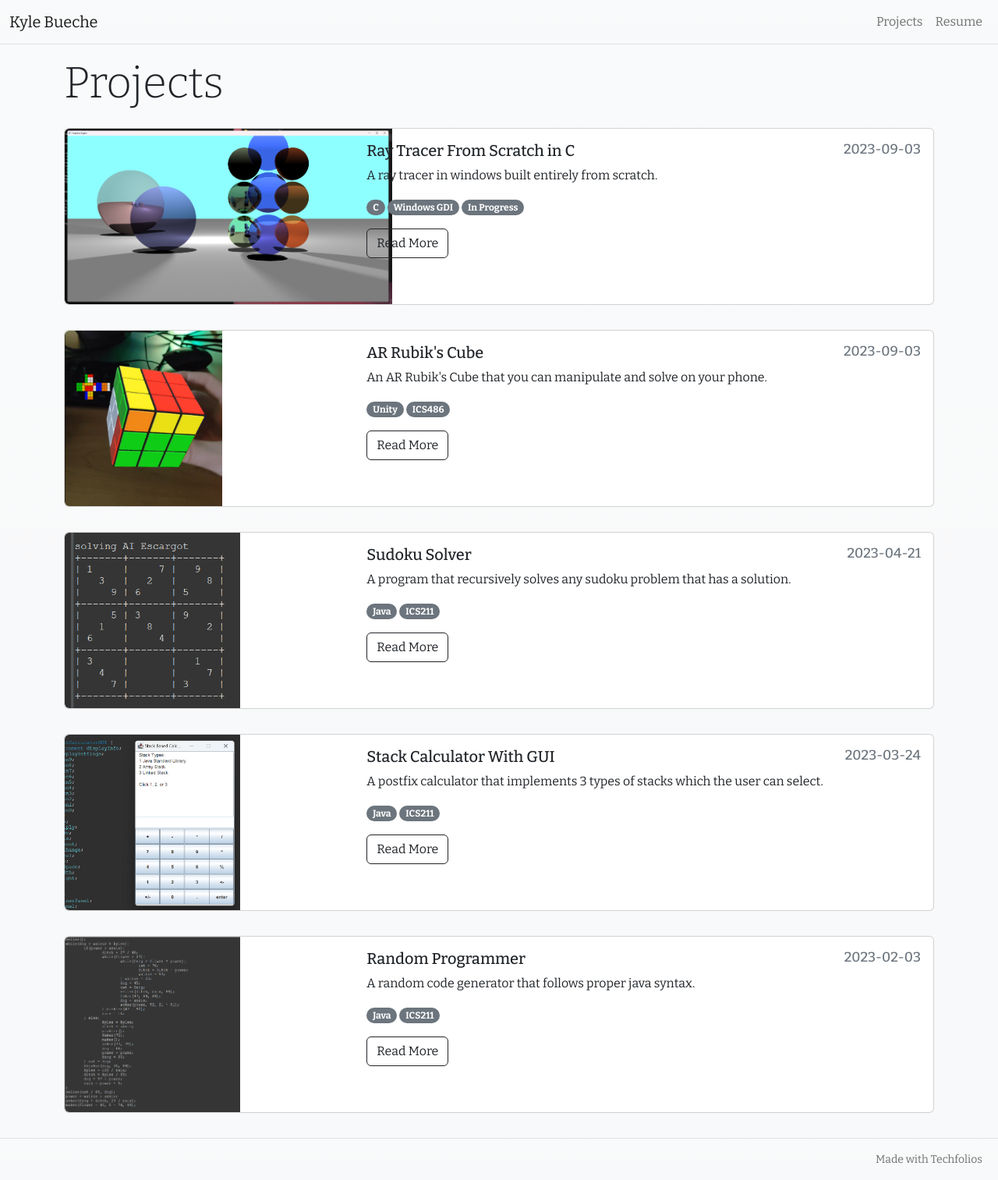
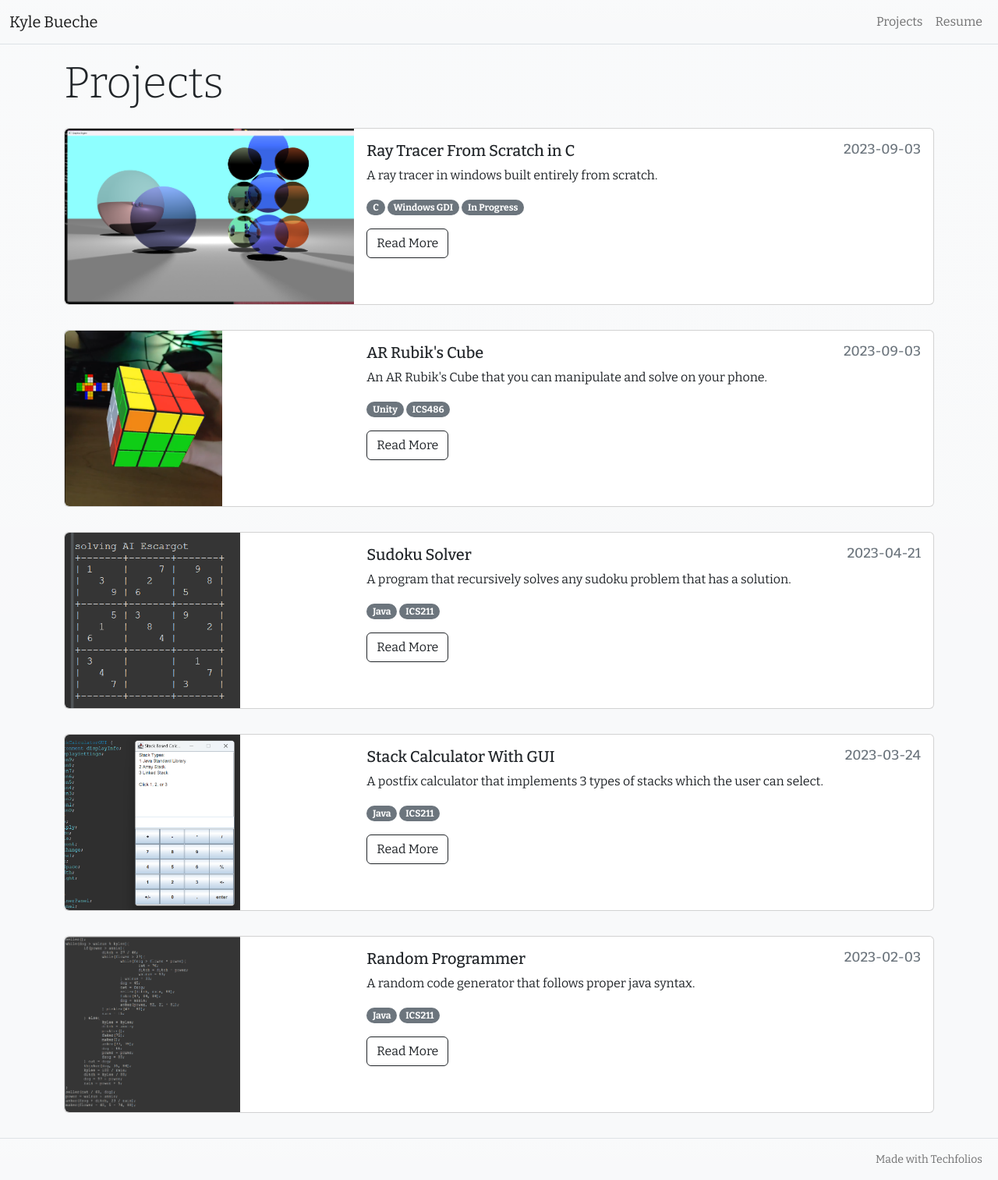
Before and after one commit to kylebueche/kylebueche.github.io, a Jekyll site: the page built from projects/index.html, in a window 1280 px wide. Shown: the whole page at 78% size. Built offline with Jekyll 4.4.1, drawn with Linux system fonts in a browser that asks for light colours.

Commit message:
Update project-card.html

```diff
--- a/_includes/projects/project-card.html
+++ b/_includes/projects/project-card.html
@@ -1,7 +1,7 @@
 <div class="card mb-3">
   <div class="row g-0">
     <div class="col-sm-6 col-md-4">
-      <div overflow="hidden" width="225px" height="225px">
+      <div style="overflow:hidden;" width="225px" height="225px">
         <img src="{{ site.baseurl }}/{{ include.page.image }}" height="225px" class="rounded-start">
       </div>
     </div>
```
